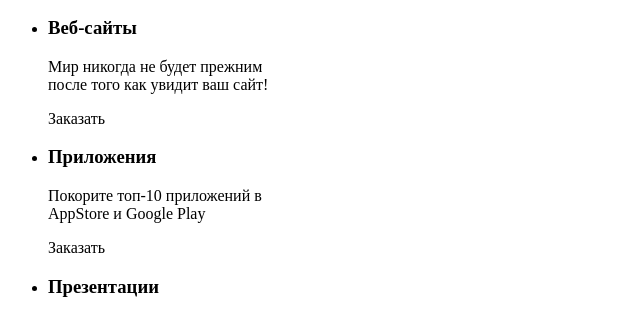
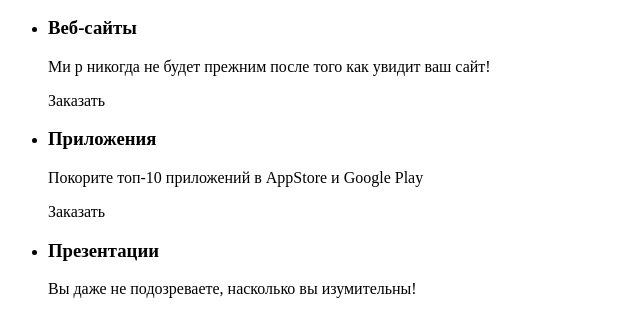
Before and after one commit to pavpavchernov/1480743-nerds-28, a plain HTML site: page index.html in a window 1280 px wide. Shown: the part 258-569 px from the top of the page, without its empty margins (0-640 px from the left). Drawn offline with Linux system fonts and the light colour scheme.

Commit message:
Update index.html

```diff
--- a/index.html
+++ b/index.html
@@ -1,14 +1,16 @@
 <!DOCTYPE html>
 <html lang="ru">
+
 <head>
   <meta charset="utf-8">
   <title>Дизайн-студия Нёрдс</title>
 </head>
+
 <body>
   <header>
     <nav>
       <a href="index.html">
-          <img alt="Логотип дизайн-студии «Нёрдс»">
+        <img src="#" alt="Логотип дизайн-студии «Нёрдс»">
       </a>
       <ul>
         <li>
@@ -34,20 +36,21 @@
       <ul>
         <li>
           <h3>Веб-сайты</h3>
-                <p>Мир никогда не будет прежним <br> после того как увидит ваш сайт!</p>
+          <p>Ми р никогда не будет прежним после того как увидит ваш сайт!</p>
           <a>Заказать</a>
         </li>
         <li>
           <h3>Приложения</h3>
-                <p>Покорите топ-10 приложений в<br> AppStore и Google Play</p>
+          <p>Покорите топ-10 приложений в AppStore и Google Play</p>
           <a>Заказать</a>
         </li>
         <li>
           <h3>Презентации</h3>
-                <p>Вы даже не подозреваете,<br> насколько вы изумительны!</p>
+          <p>Вы даже не подозреваете, насколько вы изумительны!</p>
           <a>Заказать</a>
         </li>
       </ul>
+    </section>
   </main>
   <footer>
     <section>
@@ -68,4 +71,5 @@
     </section>
   </footer>
 </body>
+
 </html>
```
Lines whose indentation alone changed are shown as unchanged.
